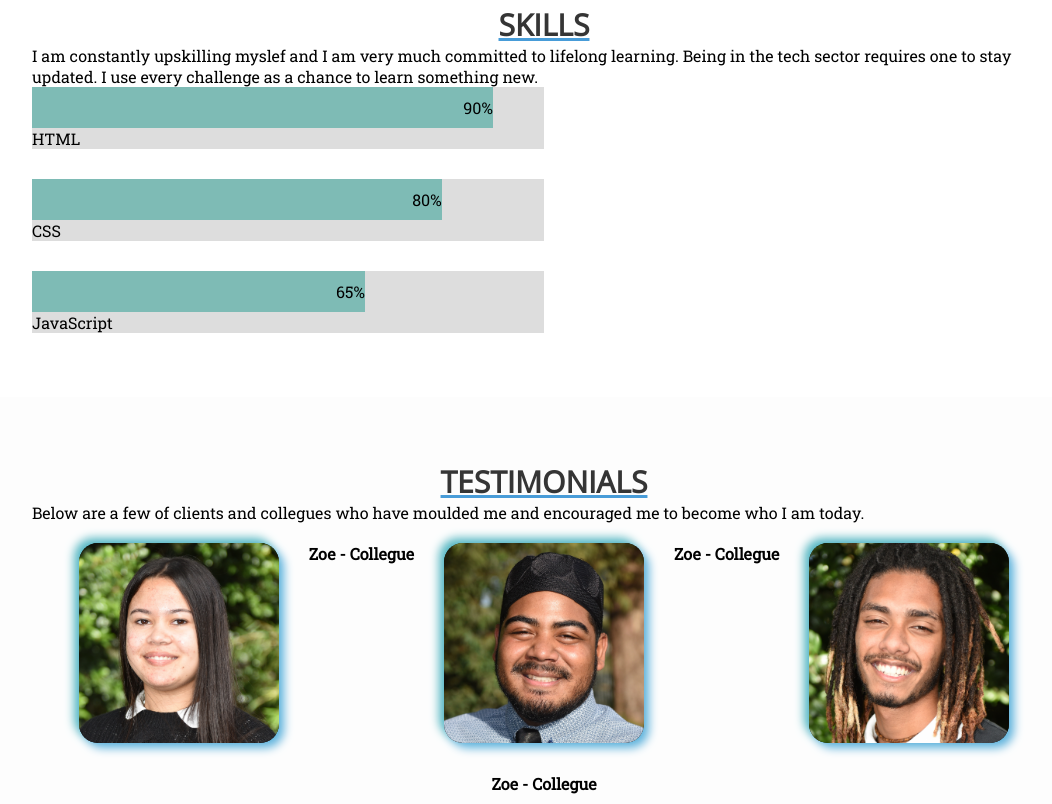
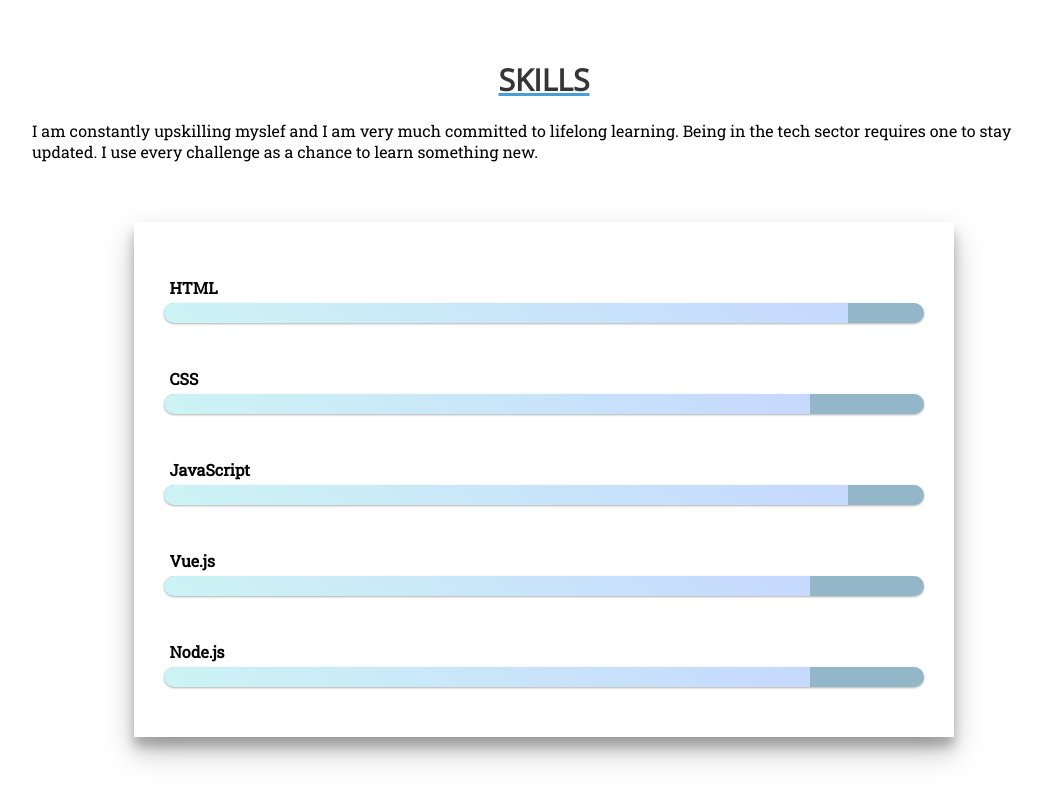
Before and after one commit to Carlaamylawrence/Official-Portfolio-April, a plain HTML site: page about.html in a window 1280 px wide. Shown: the part 696-1500 px from the top of the page, without its empty margins (96-1148 px from the left). Drawn offline with nearby package versions, Linux system fonts and the light colour scheme.

Commit message:
fixing up pages

```diff
--- a/about.html
+++ b/about.html
@@ -50,8 +50,8 @@
   <button class="nav-button"><i class="fa-solid fa-bars"></i></button>
 <div class="about-container">
   <div class="about-sec">
-    <div calss="image1">
-      <img src="./images/about-left.jpg" width="500px" height="400px">
+    <div class="image1">
+      <img src="./images/about-left.jpg" width="400px" height="300px">
     </div>
     <div class="about-content">
       <h2>ABOUT</h2>
@@ -67,7 +67,7 @@
             <p><strong>City:</strong> Cape Town, South Africa</p>
           </div>
           <div class="column2">
-            <p><strong>Age:</strong>23</p>
+            <p><strong>Age:</strong> 23</p>
             <p><strong>Degree:</strong>BSc Biotechnology</p>
             <p><strong>Email:</strong>carlaamylawrence@gmail.com</p>
             <p><strong>Freelance:</strong> Available</p>
@@ -86,28 +86,24 @@
 
 <!-- skills section -->
   <section id="skills">
-    <div class="skills-header">
-      <div class="skills-1">
-      <h2>SKILLS</h2>
-      <p>I am constantly upskilling myslef and I am very much committed to lifelong learning. Being in the tech sector requires one to stay updated. I use every challenge as a chance to learn something new.</p>
-    </div>
-    <div class="progress-box">
-
-        <div class="progress-container">
-          <div class="skills html">90%</div>
-          <p>HTML</p>
-        </div>
-
-         <div class="progress-container">
-          <div class="skills css">80%</div>
-          <p>CSS</p>
-
-        </div>
-
-         <div class="progress-container">
-          <div class="skills js">65%</div>
-          <p>JavaScript</p>
-      </div>
+    <h2>SKILLS</h2>
+    <p>I am constantly upskilling myslef and I am very much committed to lifelong learning. Being in the tech sector requires one to stay updated. I use every challenge as a chance to learn something new.</p>
+    <div class="skill">
+      <li><h5>HTML</h5>
+         <span class="bar"><span class="html"></span>
+       </li>
+      <li><h5>CSS</h5>
+          <span class="bar"><span class="css"></span>
+        </li>
+      <li><h5>JavaScript</h5>
+          <span class="bar"><span class="javascript"></span>
+       </li>
+      <li><h5>Vue.js</h5>
+          <span class="bar"><span class="vue"></span>
+        </li>
+      <li><h5>Node.js</h5>
+          <span class="bar"><span class="node"></span>
+       </li>
     </div>
   </section>
 
@@ -119,20 +115,22 @@
       <p>Below are a few of clients and collegues who have moulded me and encouraged me to become who I am today.</p>
      <div class="individuals">
        <div class="card">
-            <img src="./images/Zoe (1).JPG"></i>
-        </div>
-        <div class="cardname">
-          <h4>Zoe - Collegue </h4>
+          <img src="./images/Zoe (1).JPG"></i>
+          <h4>Zoe - Colleague </h4>
+          <p>"Carla's approach to her work is outstanding. I love seeing her creative side come to life and she is a pleasure to have in any team"</p>
         </div>
 
         <div class="card">
             <img src="./images/Abu-bakr (2).JPG"></i>
+            <h4>Abu-Bakr - Colleague </h4>
+          <p>"Carla is a really awesome fullsatck developer. Her insight of both design and databases really makes her such valuable team player. She indeed is an asset to any company or project."</p>
         </div>
-        <h4>Zoe - Collegue </h4>
+
         <div class="card">
             <img src="./images/Ricardo (2).JPG"></i>
+            <h4>Ricardo - Colleague </h4>
+            <p>"Carla is your go-to person when you're stuck with anything work related or in your personal life. I feel honored to have worked beside her on many projects. Anything she creates always shows her professionalism and passion for programming."</p>
         </div>
-        <h4>Zoe - Collegue </h4>
 
     </div>
   </section>
--- a/styling/about.css
+++ b/styling/about.css
@@ -10,17 +10,16 @@
 #about {
   display: flex;
   padding: 5% 10%;
-  background-color: rgba(255, 255, 255, 0.852);
+  background-color: rgba(229, 245, 255, 0.852);
   background-size: cover;
 }
-}
+
 .about-container {
-  position: relative;
-  width: 100%;
   display: flex;
   justify-content: space-between;
   align-items: center;
   flex-wrap: wrap;
+
 }
 h2 {
   font-size: 30px;
@@ -43,20 +42,18 @@ h3 {
 }
 
 .about-container .about-sec {
-  position: relative;
-  max-width: 100%;
-  margin: 30px;
+
+ margin: 30px;
   padding: 15px;
   display: flex;
 }
 
-.about-container .about-sec .image1 {
-  max-width: 15px;
-  flex: 0 0 15px;
+.about-container .about-sec .image1{
+  padding-top: 45px;
 }
 
 .about-container .about-sec .about-content {
-  margin-left: 70px;
+  margin-left: 50px;
 }
 
 .row {
@@ -76,44 +73,131 @@ h3 {
   padding: 5% 10%;
   background-color: rgba(255, 255, 255, 0.852);
   background-size: cover;
+  display:flex;
+  flex-direction: column;
 }
 
-.progress-box {
-  display: flex;
-  flex-wrap: wrap;
-  gap: 30px;
+#skills h2{
+  padding-bottom: 20px;
+}
+h5{
+  margin:5px;
 }
 
-.progress-container {
-  width: 50%; /* Full width */
-  background-color: #ddd; /* Grey background */
+.skill{
+  width: 80%;
+  margin:60px auto;
+  padding:20px;
+  box-shadow: 0 14px 28px rgba(0, 0, 0, 0.25), 0 10px 10px rgba(0, 0, 0, 0.22);
 }
 
-.skills {
-  text-align: right; /* Right-align text */
-  padding-top: 10px; /* Add top padding */
-  padding-bottom: 10px; Add bottom padding
-  color: rgb(89, 89, 89); /* White text color */
+.skill li{
+  margin:20px 0;
+  padding: 10px;
+  list-style: none;
 }
 
-.html {
-  width: 90%;
-  background-color: #7ebbb5;
-} /* Green */
-.css {
-  width: 80%;
-  background-color: #7ebbb5;
-} /* Blue */
-.js {
-  width: 65%;
-  background-color: #7ebbb5;
+.bar{
+  background: #93b6c8;
+  display:block;
+  height: 20px;
+  border: 1px solid rgba(0, 0, 0, 0.3), 0 10px 10px rgba(0, 0, 0, 0.2);
+  border-radius: 10px;
+  overflow: hidden;
+  box-shadow: 0 1px 3px rgba(0, 0, 0, 0.12), 0 1px 2px rgba(0, 0, 0, 0.2);
+  transition: all 0.3s cubic-bezier(.25,.8,.25,1);
 }
 
+.bar:hover{
+  box-shadow: 0 14px 28px rgba(0, 0, 0, 0.25), 0 10px 10px rgba(0, 0, 0, 0.22);
+}
+
+.bar span{
+  height: 20px;
+  float:left;
+  background: linear-gradient(35deg, rgb(205, 244, 244)0%, rgba(198, 216, 255,1)100%);
+}
+
+.html{
+  width:90%;
+  animation: html 3s;
+}
+
+.css{
+  width:85%;
+  animation: css 3s;
+}
+
+.javascript{
+  width:90%;
+  animation: javascript 3s;
+}
+
+.vue{
+  width:85%;
+  animation: vue 3s;
+}
+
+.node{
+  width:85%;
+  animation: node 3s;
+}
+
+@keyframes html{
+  0%{
+    width: 0%;
+  }
+  100%{
+    width: 90%;
+  }
+}
+
+@keyframes css{
+  0%{
+    width: 0%;
+  }
+  100%{
+    width: 85%;
+  }
+}
+
+@keyframes javascript{
+  0%{
+    width: 0%;
+  }
+  100%{
+    width: 90%;
+  }
+}
+
+@keyframes vue{
+  0%{
+    width: 0%;
+  }
+  100%{
+    width: 85%;
+  }
+}
+
+@keyframes node{
+  0%{
+    width: 0%;
+  }
+  100%{
+    width: 85%;
+  }
+}
 /*TESTIMONIAL  */
 #testimonial{
   padding: 5% 10%;
   background-color: rgba(252, 252, 252, 0.595);
   background-size: cover;
+  margin-bottom:-100px;
+}
+#testimonial p{
+  text-align: center;
+  padding-top: 20px;
+  padding-bottom: 20px;
 }
 .testimonial-container {
   display: flex;
@@ -129,18 +213,35 @@ h3 {
   flex-wrap: wrap;
   justify-content: center;
   margin-top: 20px;
+
 }
 .card {
+  width:550px ;
+  height:400px ;
   border-radius: 19px;
-  background: #090909;
-  box-shadow: 5px 5px 10px #5eb2dc, -5px -5px 10px #55b7c2;
+  background: #ebf1ff;
+  box-shadow: 5px 5px 10px #D6E2FF, -5px -5px 10px #C2D4FF;
   display: flex;
+  flex-direction: column;
+  flex:wrap;
+  justify-content: center;
+  align-items: center;
+
 }
-img {
+
+.card p,h4{
+  padding:15px;
+  text-align: center;
+  font-style: italic;
+}
+
+.card img {
   width: 200px;
   height: 200px;
-  border-radius: 19px;
+  border-radius: 50%;
+  box-shadow: 2px 3px 3px rgb(150, 150, 150);
 }
+
 
 button.nav-button {
   width: 30px;
--- a/styling/index.css
+++ b/styling/index.css
@@ -60,8 +60,9 @@ h2 {
 .button {
   background-color: #93b6c8;
   display: flex;
+  flex-wrap: wrap;
   border-radius: 12px;
-  width: 20%;
+  width: 200px;
   align-self: center;
   border: none;
   color: white;
--- a/styling/navbar.css
+++ b/styling/navbar.css
@@ -10,21 +10,22 @@
 
 /* NAVIGATION STYLES */
 #navbar {
-  width: 100;
+  width: 100%;
   background-color: rgb(217, 215, 215);
   overflow: auto;
   display: flex;
   justify-content: space-between;
   padding: 10px;
-
+  position: fixed;
   font-family: "Open Sans", sans-serif;
-  position: sticky;
+  /* position: sticky; */
   top: 0;
 }
 
 .logo {
   font-size: 30px;
   font-weight: 4px;
+  padding-left: 10px;
 }
 ul.nav-links {
   list-style-type: none;
@@ -39,9 +40,11 @@ a.link {
   color: black;
 }
 a.link:hover {
-  text-decoration: underline rgb(164, 164, 245);
+  text-decoration: 4px solid underline rgb(164, 164, 245);
+  background-color: rgb(112, 131, 158);
 }
 .navright {
   display: flex;
   gap: 20px;
+  padding-top: 15px;
 }
--- a/styling/portfolio.css
+++ b/styling/portfolio.css
@@ -11,9 +11,10 @@
 #portfolio {
   display: flex;
   padding: 5% 10%;
-  background-color: rgba(237, 247, 246, 0.852);
-  background-size: cover;
-  background-position: ;
+}
+
+#portfolio p{
+  text-align: center;
 }
 h2 {
   font-size: 30px;
@@ -38,9 +39,15 @@ h2 {
 }
 .card {
   border-radius: 19px;
-  background: #090909;
-  box-shadow: 5px 5px 10px #5eb2dc, -5px -5px 10px #55b7c2;
+  width:400px;
+  height:300px;
+  background: #fffdfd;
+  box-shadow: 5px 5px 10px #D6E2FF, -5px -5px 10px #C2D4FF;
   display: flex;
+  flex-direction: column;
+  flex-wrap: wrap;
+  list-style: none;
+  text-align: center;
 }
 img {
   width: 350px;
```
Also changed, not shown: portfolio.html (+16 -9 lines), styling/contact.css (+13 -1 lines).
